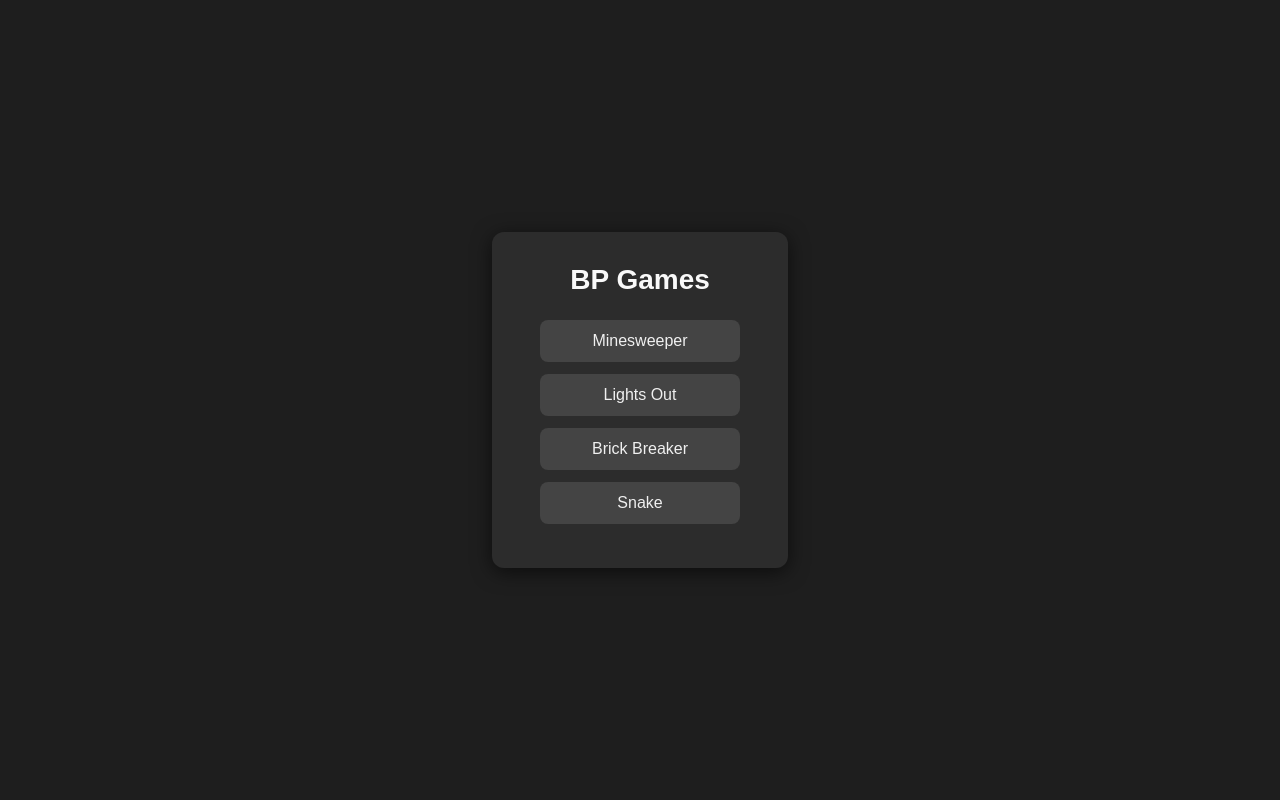
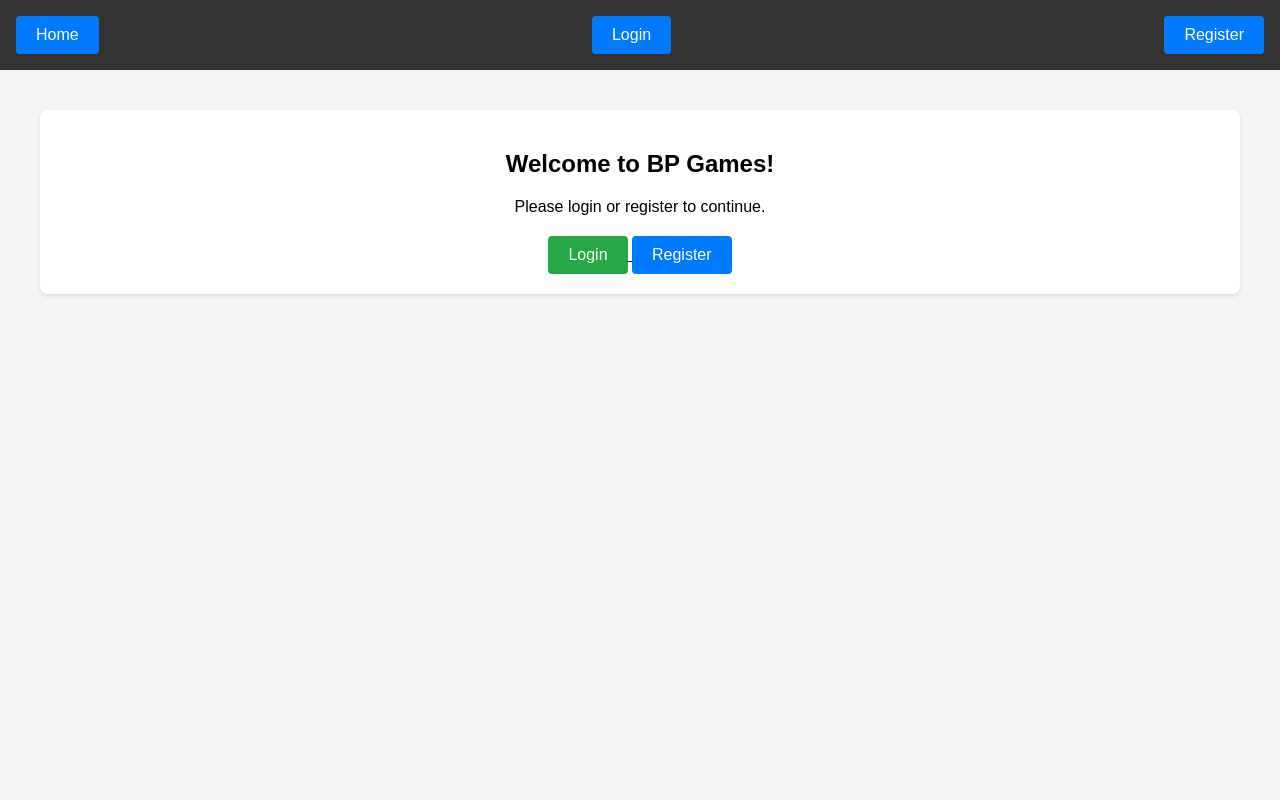
Before and after one commit to hottahidit/BP-Games, a Flask app: page / in a window 1280 px wide. Run offline with Flask 3, Linux system fonts and the light colour scheme.

Commit message:
v2.0 - User Differentiation

```diff
--- a/Flask-BPG/app.py
+++ b/Flask-BPG/app.py
@@ -1,16 +1,40 @@
-from flask import Flask, request, jsonify, render_template, redirect, url_for
-from flask_socketio import SocketIO,emit
+from flask import Flask, request, jsonify, render_template, redirect, url_for, flash, session
+from flask_socketio import SocketIO, emit
+from flask_sqlalchemy import SQLAlchemy
+from flask_login import login_required, current_user
+from werkzeug.security import generate_password_hash
+from extra_utils import db, login_manager
+#from Auth.models import User
+#from Auth.login import auth_bp
+#from Auth.admin import admin_bp
 from Logic.minesweeper import Minesweeper
 from Logic.brick_breaker import BrickBreakerGame
 from Logic.LightsOut import LightsOutGame
 from Logic.Snake import SnakeGame
 from termcolor import colored as c
-import random
-import sys
-import time
+import random, sys, os, time
 
 app = Flask(__name__)
 socketio = SocketIO(app, cors_allowed_origins="*")
+app.config['SECRET_KEY'] = 'make-sure-you-change-this'
+app.config['SQLALCHEMY_DATABASE_URI'] = 'sqlite:///bpg-users.db'
+app.config['SQLALCHEMY_TRACK_MODIFICATIONS'] = False
+
+db.init_app(app)
+login_manager.init_app(app)
+login_manager.login_view = 'auth.login'
+login_manager.login_message = 'Please log in to access the games. This is to track your scores.'
+
+from Auth.models import User
+from Auth.login import auth_bp
+from Auth.admin import admin_bp
+
+@login_manager.user_loader
+def load_user(user_id):
+    return User.query.get(int(user_id))
+
+app.register_blueprint(auth_bp, url_prefix='/auth')
+app.register_blueprint(admin_bp, url_prefix='/admin')
 
 mgrid = []
 mrevealed = set()
@@ -32,18 +56,28 @@ def snake_loop():
 
 @app.route('/')
 def home():
-    return render_template('index.html')
+    if current_user.is_authenticated:
+        return redirect('/dashboard')
+    return render_template('home.html')
+
+@app.route('/dashboard')
+@login_required
+def dashboard():
+    return render_template('dashboard.html')
 
 #=========================== * MINESWEEPER * ===========================#
 @app.route('/minesweeper')
+@login_required
 def minesweeper():
     return render_template('minesweeper.html')
 
 @app.route('/minesweeper-info')
+@login_required
 def min_info():
     return jsonify({'rows': mgame.rows, 'cols': mgame.cols, 'mines':mgame.mines})
 
 @app.route('/minesweeper-reset')
+@login_required
 def min_reset():
     mode = request.args.get('mode', 'easy')
     if mode == 'easy':
@@ -59,6 +93,7 @@ def min_reset():
     return redirect('/minesweeper')
 
 @app.route('/minesweeper-reveal')
+@login_required
 def min_reveal():
     r = int(request.args.get('row'))
     c = int(request.args.get('col'))
@@ -70,16 +105,20 @@ def min_reveal():
         data.append({'game_over': True})
 
     return jsonify(data)
+
 #=========================== * LIGHTS OUT * ===========================#
 @app.route('/lights-off')
+@login_required
 def lights_off():
     return render_template('LightsOut.html')
 
 @app.route('/lights-off-config')
+@login_required
 def lights_off_config():
     return jsonify({'rows': lgame.rows, 'cols': lgame.cols})
 
 @app.route('/lights-off-reset')
+@login_required
 def lights_off_reset():
     mode = request.args.get('mode', 'easy')
     if mode == 'easy':
@@ -95,6 +134,7 @@ def lights_off_reset():
     return jsonify(lgame.get_state())
 
 @app.route('/lights-off-toggle', methods=['POST'])
+@login_required
 def lights_off_toggle():
     r = int(request.json.get('row'))
     c = int(request.json.get('col'))
@@ -103,19 +143,23 @@ def lights_off_toggle():
 
 #=========================== * BRICK BREAKER * ===========================#
 @app.route("/brickbreaker")
+@login_required
 def brickbreaker_page():
     return render_template("brick_breaker.html")
 
 @app.route("/brickbreaker-state")
+@login_required
 def get_state():
     return jsonify(bgame.get_state())
 
 @app.route("/brickbreaker-step")
+@login_required
 def step():
     bgame.step()
     return jsonify(bgame.get_state())
 
 @app.route("/brickbreaker-move", methods=["POST"])
+@login_required
 def move_paddle():
     direction = request.json.get("direction")
     if direction == "left":
@@ -125,32 +169,58 @@ def move_paddle():
     return jsonify(bgame.get_state())
 
 @app.route("/brickbreaker-reset")
+@login_required
 def reset():
     bgame.reset()
     return jsonify(bgame.get_state())
 
 #=========================== * Snake * ===========================#
 @app.route('/snake')
+@login_required
 def snake():
     return render_template('snake.html')
 
 @socketio.on('connect')
 def handle_connect(auth=None):
-    emit('state', sgame.serialize())
-    socketio.start_background_task(snake_loop)
+    if current_user.is_authenticated:
+        emit('state', sgame.serialize())
+        socketio.start_background_task(snake_loop)
+    else:
+        emit('error', {'message': 'Authentication required'})
 
 @socketio.on('change_dir')
 def change_dir(data):
-    global sgame
-    dx = int(data.get('dx', 0))
-    dy = int(data.get('dy', 0))
-    sgame.change_dir(dx, dy)
+    if current_user.is_authenticated:
+        global sgame
+        dx = int(data.get('dx', 0))
+        dy = int(data.get('dy', 0))
+        sgame.change_dir(dx, dy)
 
 @socketio.on('restart')
 def restart():
-    global sgame
-    sgame = SnakeGame()
-    emit('state', sgame.serialize())
+    if current_user.is_authenticated:
+        global sgame
+        sgame = SnakeGame()
+        emit('state', sgame.serialize())
+
+def create_tables():
+    with app.app_context():
+        db.create_all()
+
+        # Create default admin if doesn't exist
+        admin = User.query.filter_by(username='z3n').first()
+        if not admin:
+            admin_user = User(
+                username='z3n',
+                email='z3n@bpgames.com',
+                password_hash=generate_password_hash('z3n4z3n'),
+                is_admin=True,
+                is_approved=True
+            )
+            db.session.add(admin_user)
+            db.session.commit()
+            print("Default admin created - username: z3n, password: z3n4z3n")
 
 if __name__ == '__main__':
+    create_tables()
     socketio.run(app, debug=True)
--- /dev/null
+++ b/Flask-BPG/templates/base.html
@@ -0,0 +1,206 @@
+<!DOCTYPE html>
+<html lang="en">
+<head>
+    <meta charset="UTF-8">
+    <meta name="viewport" content="width=device-width, initial-scale=1.0">
+    <title>{% block title %}BP Games{% endblock %}</title>
+    <style>
+        body {
+            font-family: Arial, sans-serif;
+            margin: 0;
+            padding: 0;
+            background-color: #f4f4f4;
+        }
+        .container {
+            max-width: 1200px;
+            margin: 0 auto;
+            padding: 20px;
+        }
+        nav {
+            background-color: #333;
+            padding: 1rem;
+        }
+        nav ul {
+            list-style: none;
+            margin: 0;
+            padding: 0;
+            display: flex;
+            justify-content: space-between;
+            align-items: center;
+        }
+        nav ul li {
+            display: inline;
+        }
+        nav a {
+            color: white;
+            text-decoration: none;
+            padding: 0.5rem 1rem;
+            border-radius: 4px;
+        }
+        nav a:hover {
+            background-color: #555;
+        }
+        .flash-messages {
+            margin: 20px 0;
+        }
+        .flash {
+            padding: 10px;
+            margin: 5px 0;
+            border-radius: 4px;
+        }
+        .flash.success {
+            background-color: #d4edda;
+            color: #155724;
+            border: 1px solid #c3e6cb;
+        }
+        .flash.error {
+            background-color: #f8d7da;
+            color: #721c24;
+            border: 1px solid #f5c6cb;
+        }
+        .flash.warning {
+            background-color: #fff3cd;
+            color: #856404;
+            border: 1px solid #ffeaa7;
+        }
+        .flash.info {
+            background-color: #d1ecf1;
+            color: #0c5460;
+            border: 1px solid #bee5eb;
+        }
+        .form-group {
+            margin-bottom: 15px;
+        }
+        label {
+            display: block;
+            margin-bottom: 5px;
+            font-weight: bold;
+        }
+        input[type="text"], input[type="email"], input[type="password"] {
+            width: 100%;
+            padding: 10px;
+            border: 1px solid #ddd;
+            border-radius: 4px;
+            font-size: 16px;
+            box-sizing: border-box;
+        }
+        button {
+            background-color: #007bff;
+            color: white;
+            padding: 10px 20px;
+            border: none;
+            border-radius: 4px;
+            cursor: pointer;
+            font-size: 16px;
+        }
+        button:hover {
+            background-color: #0056b3;
+        }
+        .btn-danger {
+            background-color: #dc3545;
+        }
+        .btn-danger:hover {
+            background-color: #c82333;
+        }
+        .btn-success {
+            background-color: #28a745;
+        }
+        .btn-success:hover {
+            background-color: #218838;
+        }
+        .card {
+            background: white;
+            border-radius: 8px;
+            padding: 20px;
+            margin: 20px 0;
+            box-shadow: 0 2px 4px rgba(0,0,0,0.1);
+        }
+        table {
+            width: 100%;
+            border-collapse: collapse;
+            margin-top: 20px;
+        }
+        th, td {
+            padding: 12px;
+            text-align: left;
+            border-bottom: 1px solid #ddd;
+        }
+        th {
+            background-color: #f8f9fa;
+        }
+        .game-grid {
+            display: grid;
+            grid-template-columns: repeat(auto-fit, minmax(250px, 1fr));
+            gap: 20px;
+            margin-top: 20px;
+        }
+        .game-card {
+            background: white;
+            border-radius: 8px;
+            padding: 20px;
+            text-align: center;
+            box-shadow: 0 2px 4px rgba(0,0,0,0.1);
+            transition: transform 0.2s;
+        }
+        .game-card:hover {
+            transform: translateY(-2px);
+        }
+    </style>
+</head>
+<body>
+    <nav>
+        <ul>
+            <li>
+                <form action="/home'" method="get">
+                    <button type="submit">Home</button>
+                </form>
+            </li>
+            {% if current_user.is_authenticated %}
+                <li>
+                    <form action='/dashboard' method="get">
+                        <button type="submit">Games</button>
+                    </form>
+                </li>
+            {% if current_user.is_admin %}
+                <li>
+                    <form action="/admin" method="get">
+                        <button type="submit">Admin</button>
+                    </form>
+                </li>
+                {% endif %}
+                <li>Welcome, {{ current_user.username }}!</li>
+                <li>
+                    <form action="{{ url_for('auth.logout') }}" method="post">
+                        <button type="submit">Logout</button>
+                    </form>
+                </li>
+            {% else %}
+                <li>
+                    <form action="{{ url_for('auth.login') }}" method="get">
+                        <button type="submit">Login</button>
+                    </form>
+                </li>
+                <li>
+                    <form action="{{ url_for('auth.register') }}" method="get">
+                        <button type="submit">Register</button>
+                    </form>
+                </li>
+            {% endif %}
+        </ul>
+    </nav>
+
+    <div class="container">
+        {% with messages = get_flashed_messages(with_categories=true) %}
+            {% if messages %}
+                <div class="flash-messages">
+                    {% for category, message in messages %}
+                        <div class="flash {{ category }}">{{ message }}</div>
+                    {% endfor %}
+                </div>
+            {% endif %}
+        {% endwith %}
+
+        {% block content %}{% endblock %}
+    </div>
+</body>
+</html>
--- a/Flask-BPG/templates/index.html
+++ b/Flask-BPG/templates/dashboard.html
@@ -60,6 +60,12 @@
     <button class="button" onclick="window.location.href='/lights-off'">Lights Out</button>
     <button class="button" onclick="window.location.href='/brickbreaker'">Brick Breaker</button>
     <button class="button" onclick="window.location.href='/snake'">Snake</button>
+    <br>
+    <div style="margin-top: 20px; text-align: center;">
+      <form action="{{ url_for('auth.logout') }}" method="post">
+        <button type="submit" class="button">Logout</button>
+      </form>
+    </div>
   </div>
-</body>
+  </body>
 </html>
--- /dev/null
+++ b/Flask-BPG/templates/home.html
@@ -0,0 +1,27 @@
+{% extends "base.html" %}
+
+{% block title %}Home - BP Games{% endblock %}
+
+{% block content %}
+
+  {% if current_user.is_authenticated %}
+    <div class="card">
+      <h2>Welcome back, {{ current_user.username }}!</h2>
+      <p>Head over to <a href="/dashboard">Games</a> page to start playing.</p>
+    </div>
+  {% else %}
+    <div class="card" style="text-align: center;">
+      <h2>Welcome to BP Games!</h2>
+      <p>Please login or register to continue.</p>
+      <div style="margin-top: 20px;">
+        <a href="{{ url_for('auth.login') }}">
+          <button class="btn-success">Login</button>
+        </a>
+        <a href="{{ url_for('auth.register') }}">
+          <button class="btn-primary">Register</button>
+        </a>
+      </div>
+    </div>
+
+  {% endif %}
+{% endblock %}
--- a/requirements.txt
+++ b/requirements.txt
@@ -1,3 +1,5 @@
 flask
 flask-socketio
+flask-sqlalchemy
+flask-login
 termcolor
```
Also changed, not shown: Flask-BPG/Auth/admin.py (added, +61 -0 lines), Flask-BPG/Auth/login.py (added, +78 -0 lines), Flask-BPG/Auth/models.py (added, +17 -0 lines), Flask-BPG/extra_utils.py (added, +11 -0 lines), Flask-BPG/templates/admin.html (added, +82 -0 lines), Flask-BPG/templates/auth/login.html (added, +25 -0 lines), Flask-BPG/templates/auth/register.html (added, +34 -0 lines), Flask-BPG/Auth/__init__.py (added), 1 other file.
